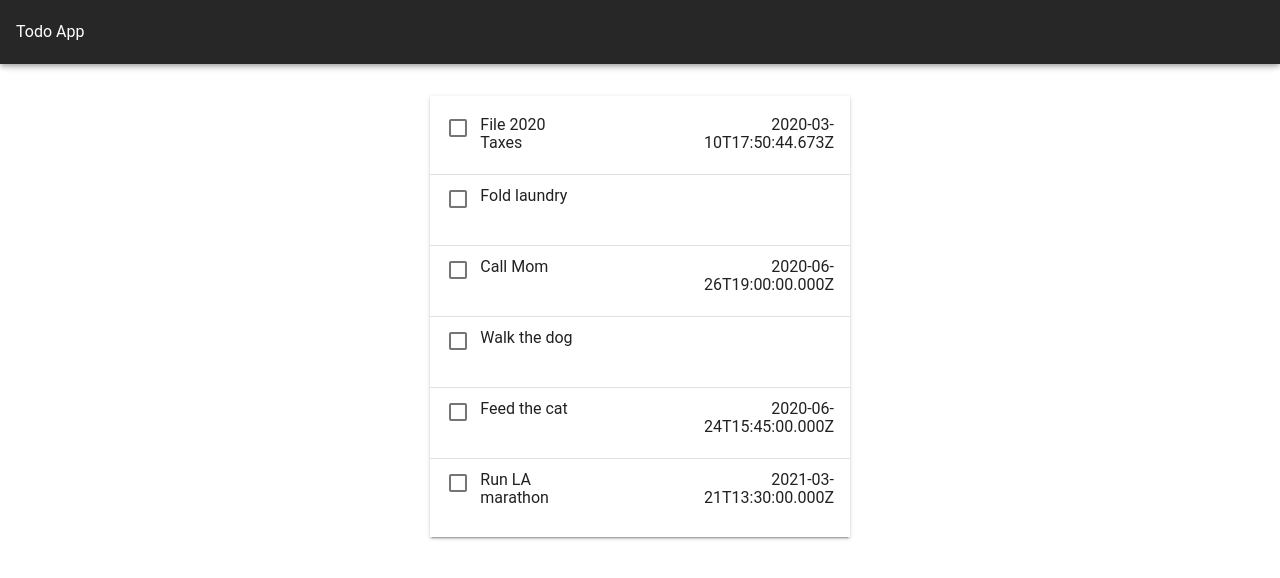
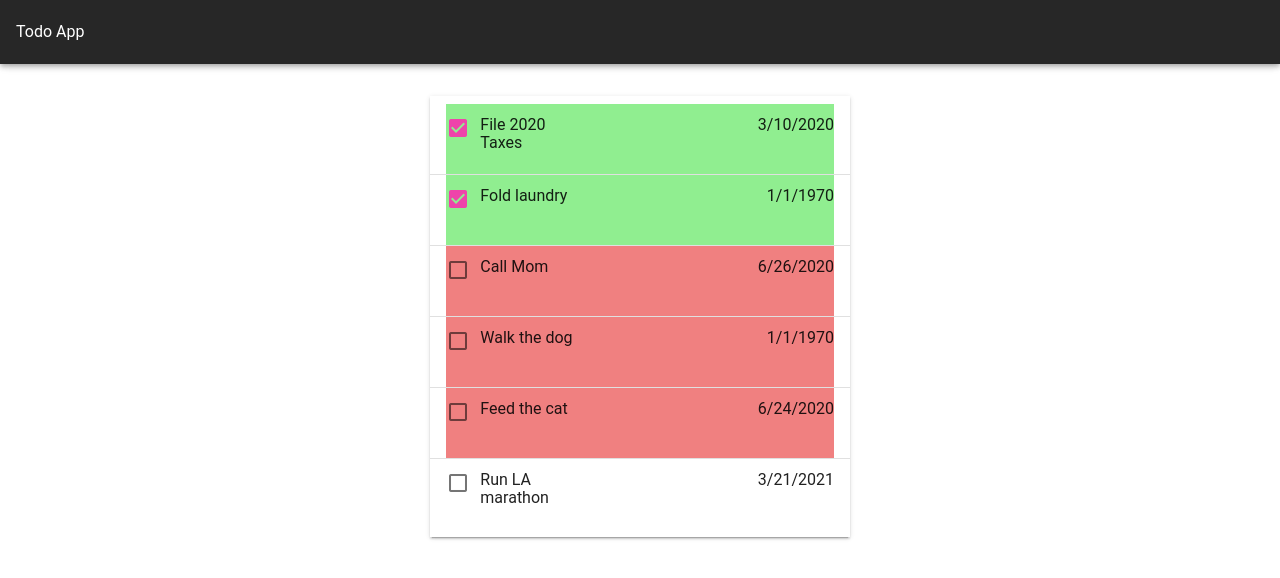
Before and after one commit to CalShoemaker/simple-todo, a Vue app: page / in a window 1280 px wide. Shown: the top 578 px of the page. Built offline with nearby package versions, Linux system fonts and the light colour scheme; a small style sheet from the web is missing.

Commit message:
Clean up, styles, and simple date manipulation. TODO: Integrate momentjs

```diff
--- a/src/components/Todo.vue
+++ b/src/components/Todo.vue
@@ -1,8 +1,8 @@
 <template>
-    <v-list-item-content>
+    <v-list-item-content :class="[ isExpired(todo) ? 'todo--pastdue' :'',  todo.isComplete ? 'todo--complete':'']">
         <v-row>
             <v-col cols="1">
-                <v-checkbox class="shrink ma-0 pa-0" :value="todo.isComplete" />
+                <v-checkbox class="shrink ma-0 pa-0"  v-model="todo.isComplete" />
             </v-col>
             <v-col class="text-left">
                 {{ todo.description }}
@@ -10,7 +10,7 @@
             <v-col>
             </v-col>
             <v-col class="text-right">
-                {{ todo.dueDate }}
+                {{ formatDate(todo.dueDate) }}
             </v-col>
         </v-row>
     </v-list-item-content>
@@ -18,11 +18,30 @@
 <script>
 export default {
     name: 'Todo',
-    data() {
-        return {}
-    },
+    data:() => ({ }),
     props: {
         todo: Object
+    },
+    methods: {
+        formatDate(date) {
+            let due = new Date(date);
+            return due.toLocaleString().split(',')[0];
+        },
+        isExpired(todo) {
+            let due = new Date(todo.dueDate);
+            let today = new Date(Date.now());
+
+            return today > due;
+        }
     }
 }
 </script>
+<style>
+    .todo--pastdue {
+        background: lightcoral;
+    }
+
+    .todo--complete {
+        background: lightgreen;
+    }
+</style>
--- a/src/components/Todos.vue
+++ b/src/components/Todos.vue
@@ -6,11 +6,10 @@
                     <v-list-item class="ma-0" :key="index">
                         <Todo :todo="item" />
                     </v-list-item>
-                    <v-divider v-if="index < todos.length - 1" :key="index" />
+                    <v-divider v-if="index < todos.length - 1" :key="'divider-'+index" />
                 </template>
             </v-list>
         </v-card>
-
     </v-container>
 </template>
 <script>
```
